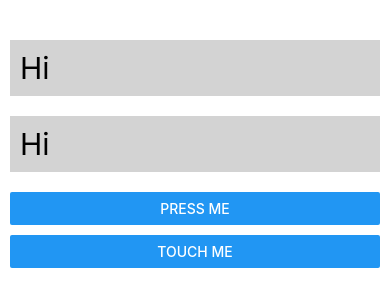
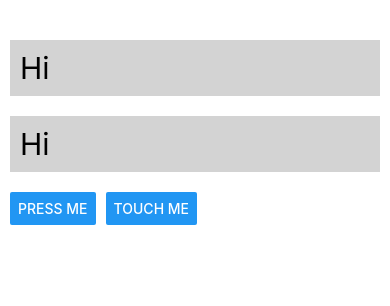
Before and after one commit to hyerindev/Mobile-App-Making, a React Native app: screen / in a window 390 px wide. Shown: the top 306 px of the page. Built offline with nearby package versions, Linux system fonts and the light colour scheme.

Commit message:
row layout

```diff
--- a/App.tsx
+++ b/App.tsx
@@ -15,14 +15,14 @@ const App = () => {
     <View style={{ paddingTop: 30 }}>
       <Text style={text_st}>{greet}</Text>
       <Text style={text_st}>{greet}</Text>
-      <View style={{ margin: 10 }}>
+      <View style={{ margin: 10, flexDirection: "row" }}>
         <Button
           title="Press Me"
           onPress={function () {
             setGreet("Hello, Ewha");
           }}
         />
-        <View style={{ height: 10 }}></View>
+        <View style={{ width: 10 }}></View>
         <Button
           title="Touch Me"
           onPress={function () {
```
